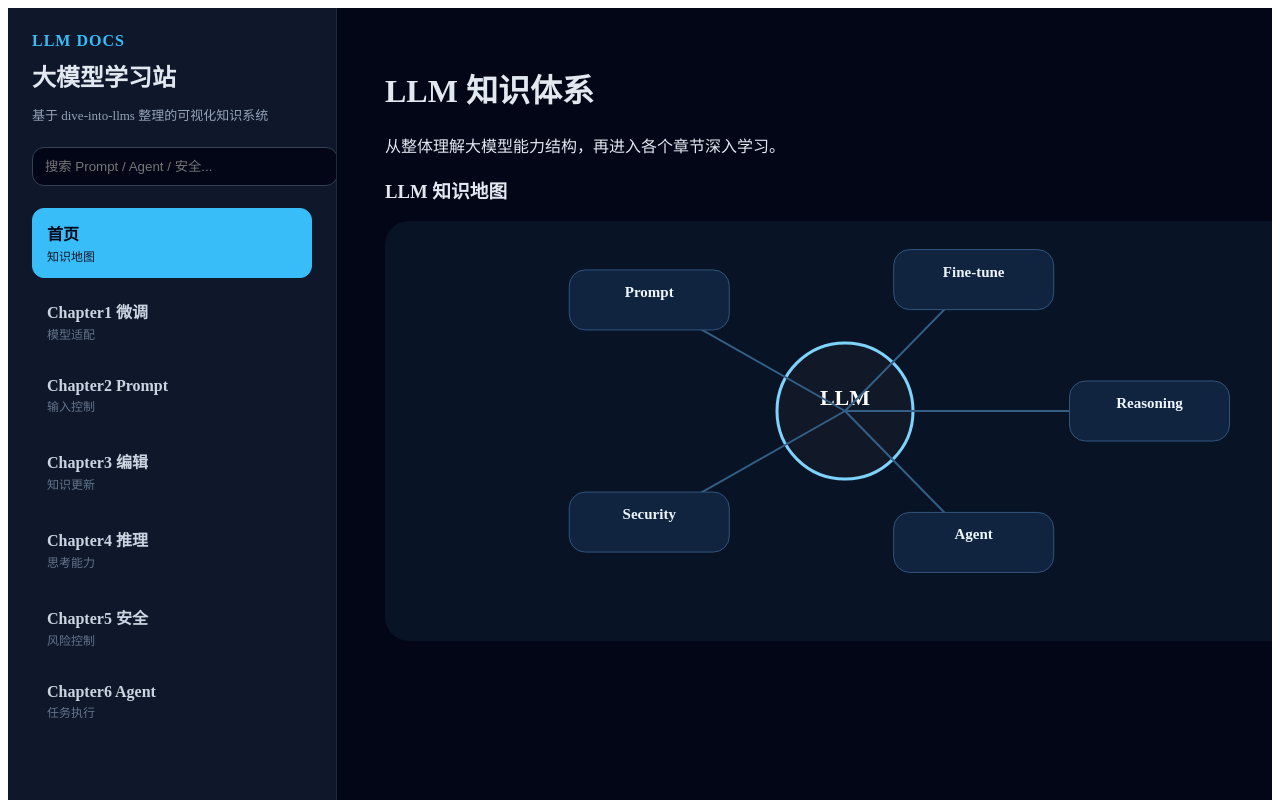
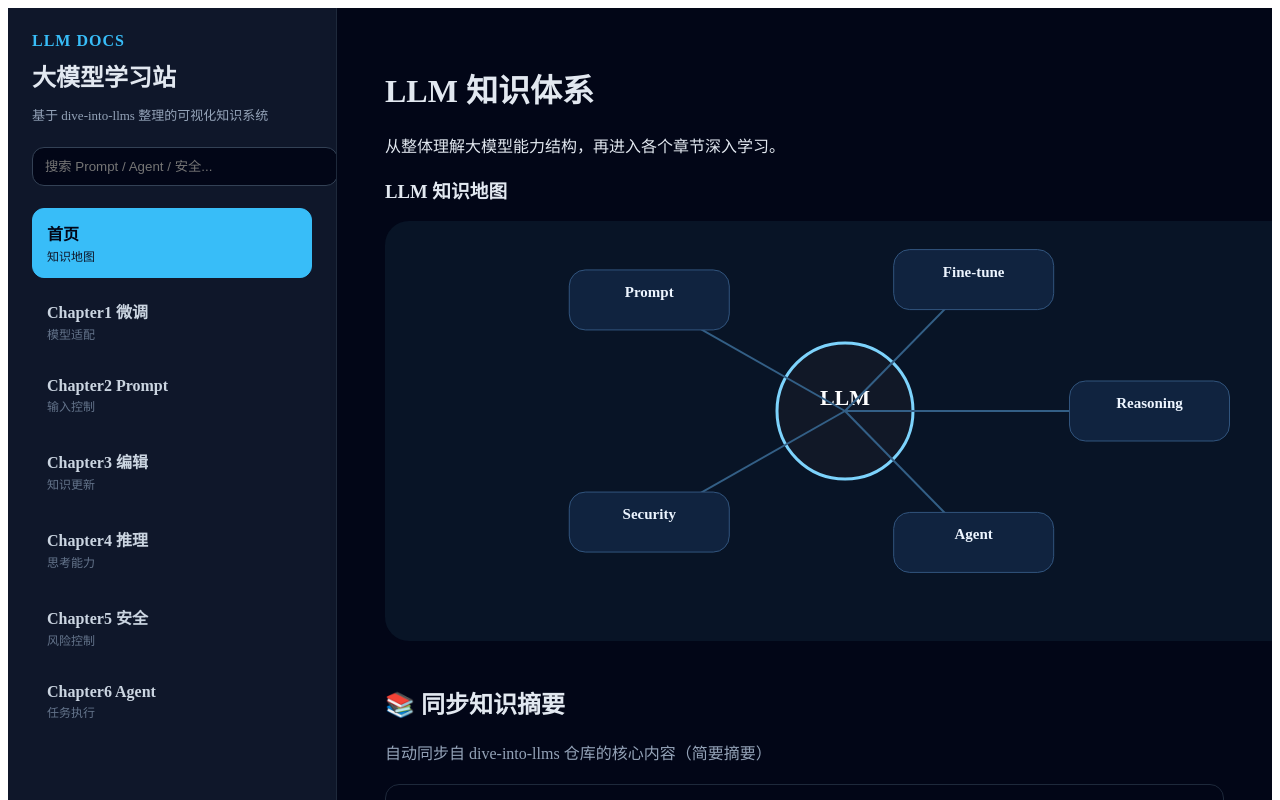
Before and after one commit to Culaccino9/damoxing-xuexi, a React (Vite) app: page / in a window 1280 px wide. Shown: the top 800 px of the page. Built offline with nearby package versions, Linux system fonts and the light colour scheme.

Commit message:
feat: integrate synced data into home

```diff
--- a/src/pages/home.jsx
+++ b/src/pages/home.jsx
@@ -1,4 +1,5 @@
 import KnowledgeGraph from '../components/KnowledgeGraph.jsx'
+import SourceSummary from '../components/SourceSummary.jsx'
 
 export default function Home(){
   return (
@@ -19,6 +20,8 @@ export default function Home(){
           ]
         }}
       />
+
+      <SourceSummary />
     </div>
   )
 }
```
